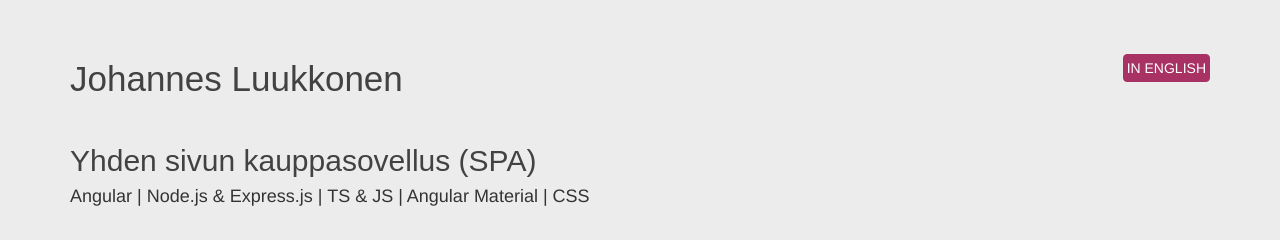
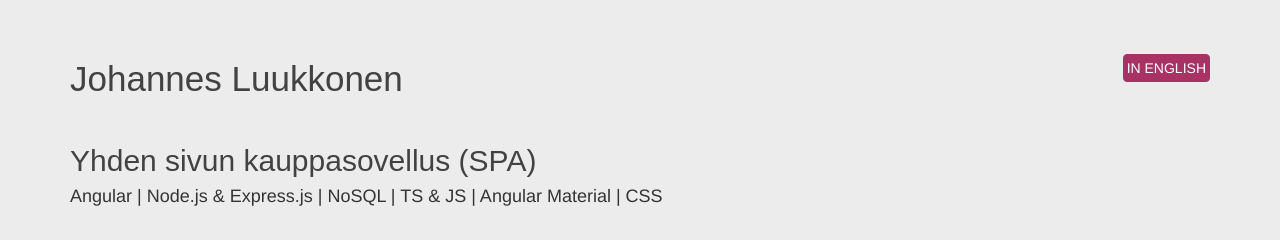
Before and after one commit to sedrik1/sedrik1.github.io, a plain HTML site: page index.html in a window 1280 px wide. Shown: the top 240 px of the page. Drawn offline with nearby package versions, Linux system fonts and the light colour scheme; a web font is replaced by a local one.

Commit message:
Update index.html

```diff
--- a/index.html
+++ b/index.html
@@ -28,7 +28,7 @@
                 <div class="row">
                     <div class="col-md-12">
                         <h2>Yhden sivun kauppasovellus (SPA)</h2>
-                        <h4>Angular | Node.js & Express.js | TS & JS | Angular Material | CSS</h4>
+                        <h4>Angular | Node.js & Express.js | NoSQL | TS & JS | Angular Material | CSS</h4>
                     </div>
                 </div>
                 <div class="row repo-content">
```
